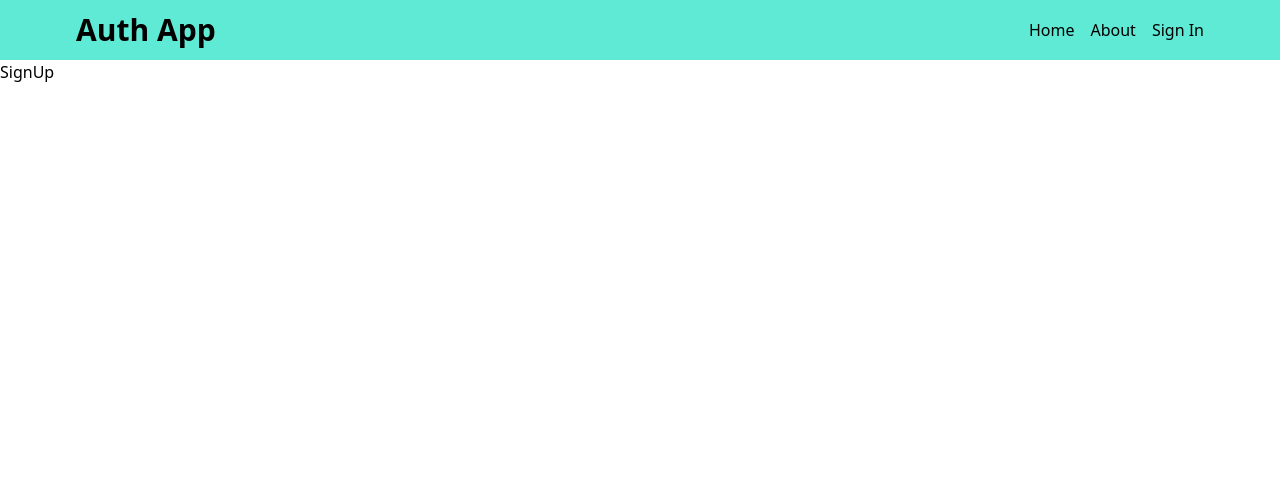
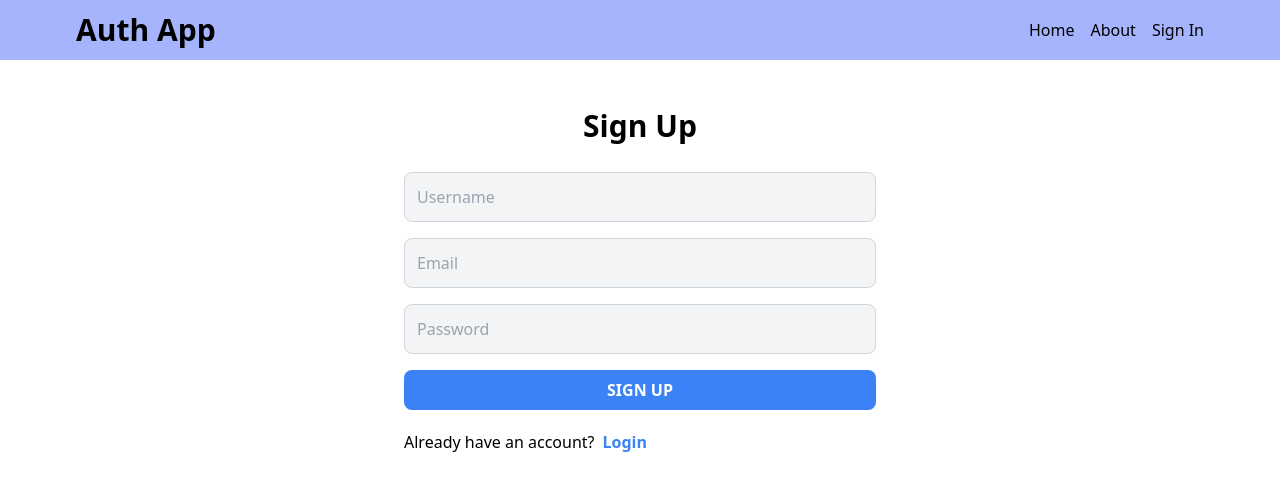
Before and after one commit to AL-Williams001/auth-app, a React (Vite) app in the folder client/: page /sign-up in a window 1280 px wide. Shown: the top 490 px of the page. Built offline with nearby package versions, Linux system fonts and the light colour scheme.

Commit message:
complete Sign-up page UI

```diff
--- a/client/src/components/Header.jsx
+++ b/client/src/components/Header.jsx
@@ -2,7 +2,7 @@ import { Link } from "react-router-dom";
 
 const Header = () => {
   return (
-    <div className="bg-teal-300">
+    <div className="bg-indigo-300">
       <div className="flex justify-between items-center max-w-6xl mx-auto p-3">
         <Link to="/">
           <h1 className="text-3xl font-bold">Auth App</h1>
--- a/client/src/pages/SignIn.jsx
+++ b/client/src/pages/SignIn.jsx
@@ -1,7 +1,7 @@
 import React from "react";
 
 const SignIn = () => {
-  return <div>SignIn</div>;
+  return <div></div>;
 };
 
 export default SignIn;
--- a/client/src/pages/SignUp.jsx
+++ b/client/src/pages/SignUp.jsx
@@ -1,7 +1,38 @@
-import React from "react";
-
 const SignUp = () => {
-  return <div>SignUp</div>;
+  return (
+    <div className="p-5 max-w-lg mx-auto">
+      <h1 className="text-3xl text-center font-semibold my-7">Sign Up</h1>
+      <form className="flex flex-col gap-4">
+        <input
+          type="text"
+          placeholder="Username"
+          id="username"
+          className="bg-gray-100 border border-gray-300 rounded-lg p-3  "
+        />
+        <input
+          type="email"
+          placeholder="Email"
+          id="email"
+          className="bg-gray-100 border border-gray-300 rounded-lg p-3  "
+        />
+        <input
+          type="password"
+          placeholder="Password"
+          id="password"
+          className="bg-gray-100 border border-gray-300 rounded-lg p-3  "
+        />
+        <button className="bg-blue-500 hover:bg-blue-700 text-white font-semibold py-2 rounded-lg uppercase">
+          Sign Up
+        </button>
+      </form>
+      <p className="text-center mt-5 flex gap-2">
+        Already have an account?{" "}
+        <a href="/login" className="text-blue-500 font-semibold">
+          Login
+        </a>
+      </p>
+    </div>
+  );
 };
 
 export default SignUp;
```
